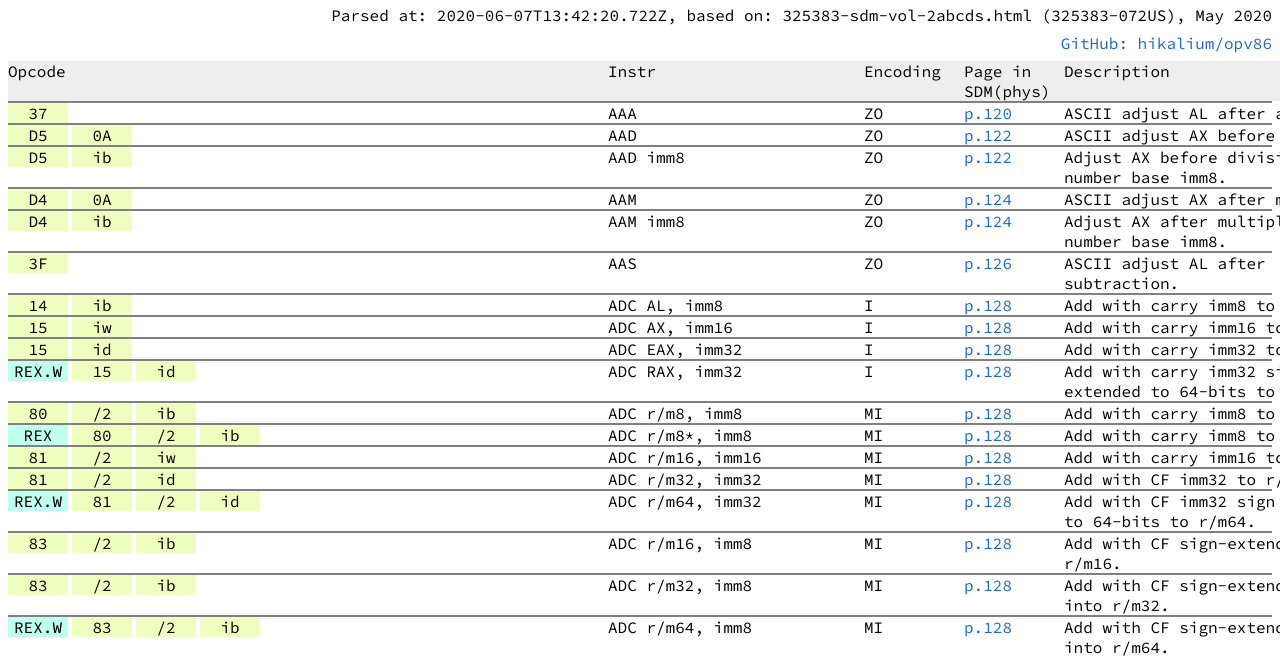
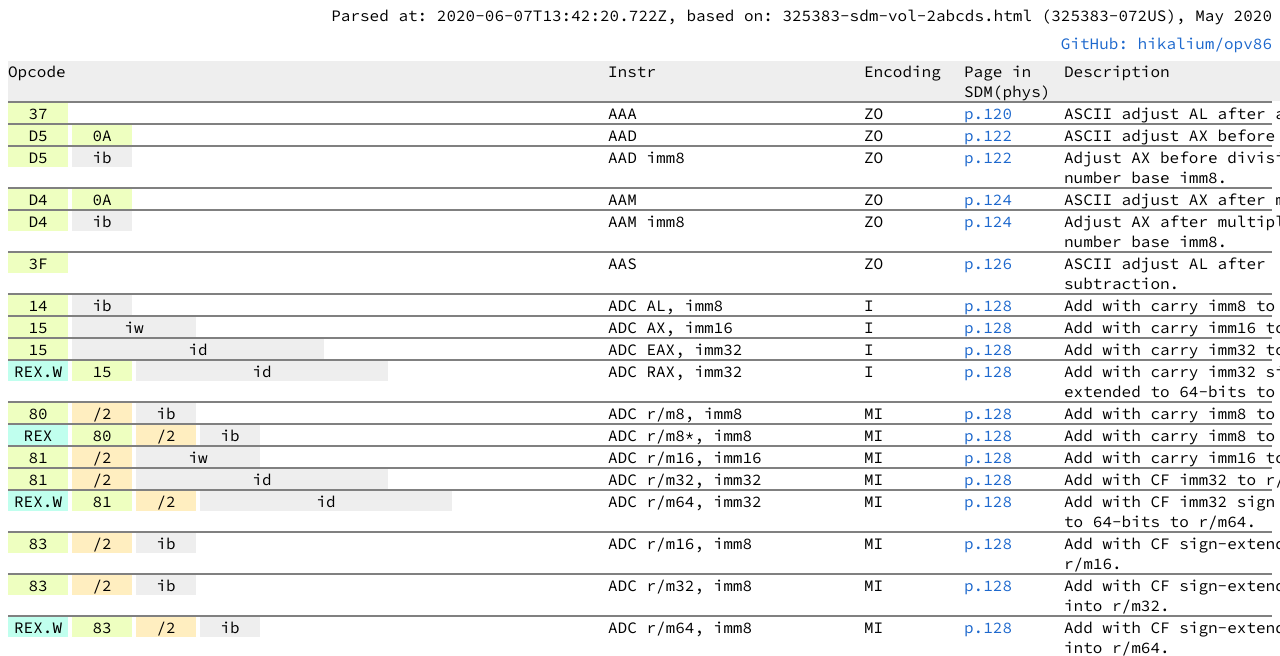
Before and after one commit to hikalium/opv86, a website: page index.html in a window 1280 px wide. Shown: the part 128-784 px from the top of the page. Drawn offline with nearby package versions, Linux system fonts and the light colour scheme.

Commit message:
show actual imm width

```diff
--- a/dst/opv86.js
+++ b/dst/opv86.js
@@ -24,12 +24,31 @@ function updateTable(data, filter) {
         var opcodeBytes = op.opcode
             .replace(/REX\.W \+/g, "REX.W")
             .replace(/REX \+/g, "REX")
+            .replace(/ \+ /g, "+")
+            .replace(/\+ /g, "+")
+            .replace(/ \+/g, "+")
+            .trim()
             .split(" ");
         for (var _b = 0, opcodeBytes_1 = opcodeBytes; _b < opcodeBytes_1.length; _b++) {
             var opByte = opcodeBytes_1[_b];
             var e = $("<div>").text(opByte);
             if (opByte.indexOf("REX") != -1) {
                 e.addClass("opv86-opcode-byte-prefix");
+            }
+            else if (opByte.indexOf("/") != -1) {
+                e.addClass("opv86-opcode-byte-modrm");
+            }
+            else if (opByte.indexOf("ib") != -1) {
+                e.addClass("opv86-opcode-byte-imm8");
+            }
+            else if (opByte.indexOf("iw") != -1) {
+                e.addClass("opv86-opcode-byte-imm16");
+            }
+            else if (opByte.indexOf("id") != -1) {
+                e.addClass("opv86-opcode-byte-imm32");
+            }
+            else if (opByte.indexOf("io") != -1) {
+                e.addClass("opv86-opcode-byte-imm64");
             }
             else {
                 e.addClass("opv86-opcode-byte-normal");
--- a/opv86.css
+++ b/opv86.css
@@ -47,6 +47,41 @@ a:visited {
   text-align: center;
   background-color: #c0ffee;
 }
+.opv86-opcode-byte-modrm {
+  width: 60px;
+  height: 20px;
+  display: inline;
+  text-align: center;
+  background-color: #ffeec0;
+}
+.opv86-opcode-byte-imm8 {
+  grid-column: span 1;
+  height: 20px;
+  display: inline;
+  text-align: center;
+  background-color: #eeeeee;
+}
+.opv86-opcode-byte-imm16 {
+  grid-column: span 2;
+  height: 20px;
+  display: inline;
+  text-align: center;
+  background-color: #eeeeee;
+}
+.opv86-opcode-byte-imm32 {
+  grid-column: span 4;
+  height: 20px;
+  display: inline;
+  text-align: center;
+  background-color: #eeeeee;
+}
+.opv86-opcode-byte-imm64 {
+  grid-column: span 8;
+  height: 20px;
+  display: inline;
+  text-align: center;
+  background-color: #eeeeee;
+}
 .opv86-opcode-byte-normal {
   width: 60px;
   height: 20px;
```
Also changed, not shown: opv86.ts (+14 -0 lines).
